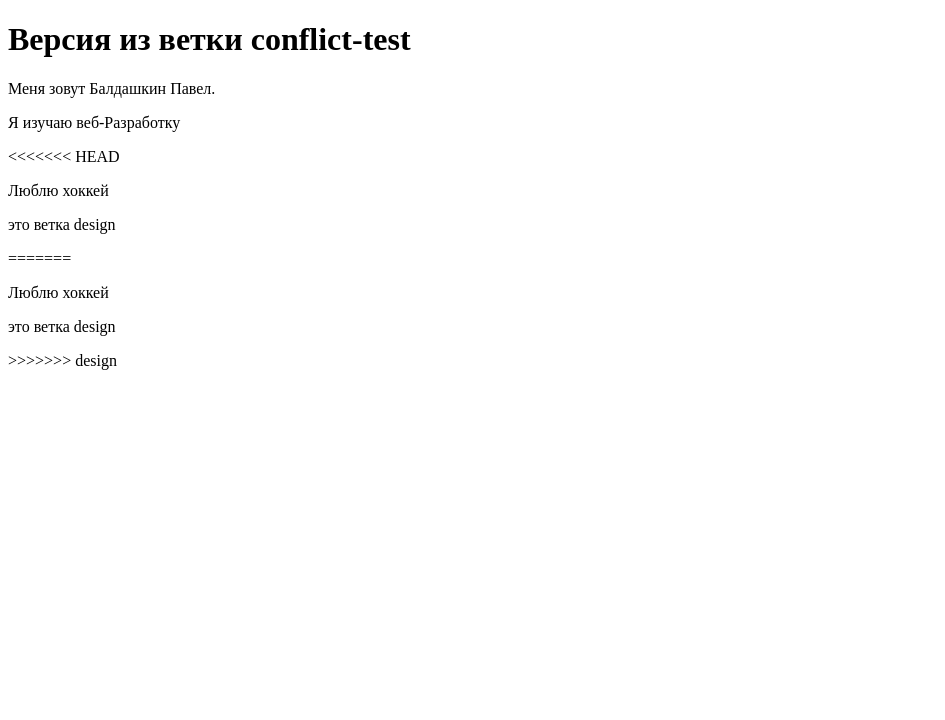
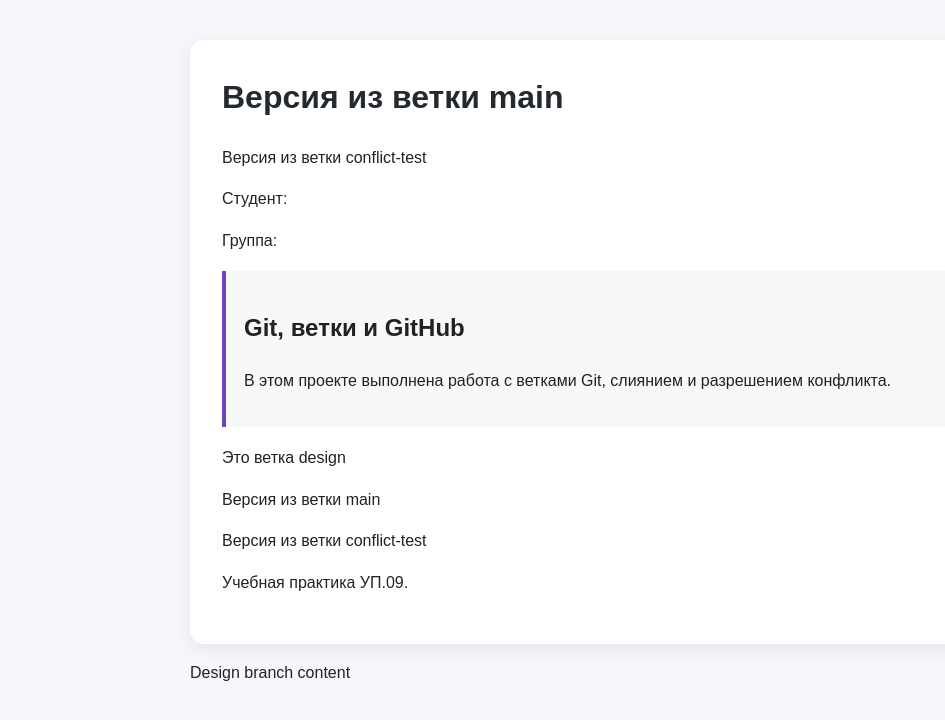
Before and after one commit to Pav9el/uchebnaya-praktika, a plain HTML site: page index.html in a window 1280 px wide. Shown: the whole page, without its empty margins (0-945 px from the left). Drawn offline with Linux system fonts and the light colour scheme.

Commit message:
Update index.html

```diff
--- a/index.html
+++ b/index.html
@@ -1,20 +1,36 @@
 <!DOCTYPE html>
 <html lang="ru">
 <head>
-    <meta charset="UTF-8">
-    <meta name="viewport" content="width=device-width, initial-scale=1.0">
-    <title>Точно не первая страница</title>
+  <meta charset="UTF-8">
+  <meta name="viewport" content="width=device-width, initial-scale=1.0">
+  <title>Моя учебная практика</title>
+  <style>
+    body { font-family: Arial, sans-serif; max-width: 900px; margin: 0 auto; padding: 40px 20px; line-height: 1.6; background: #f5f7fb; color: #222; }
+    main { background: white; padding: 32px; border-radius: 14px; box-shadow: 0 4px 18px rgba(0,0,0,.08); }
+    h1 { margin-top: 0; color: #24292f; }
+    .card { padding: 18px; margin: 18px 0; border-left: 4px solid #6f42c1; background: #f6f8fa; }
+    a { color: #0969da; }
+  </style>
 </head>
 <body>
-    <h1>Версия из ветки conflict-test</h1>
-    <p>Меня зовут Балдашкин Павел.</p>
-    <p>Я изучаю веб-Разработку</p>
-<<<<<<< HEAD
-    <p>Люблю хоккей</p>
-    <p>это ветка design</p>
-=======
-   <p>Люблю хоккей</p>
-   <p>это ветка design</p>
->>>>>>> design
+<main>
+<h1>Версия из ветки main</h1>
+  <p>Версия из ветки conflict-test</p>
+  <p>Студент:</p>
+  <p>Группа:</p>
+  <div class="card">
+    <h2>Git, ветки и GitHub</h2>
+    <p>В этом проекте выполнена работа с ветками Git, слиянием и разрешением конфликта.</p>
+  </div>
+  <p>Это ветка design</p>
+  <p>Версия из ветки main</p>
+  <p>Версия из ветки conflict-test</p>
+  <p>Учебная практика УП.09.</p>
+</main>
 </body>
 </html>
+<!-- Add main page -->
+<!-- Add practice description -->
+<!-- Add project styles -->
+<!-- Add practice section -->
+<p>Design branch content</p>
```
